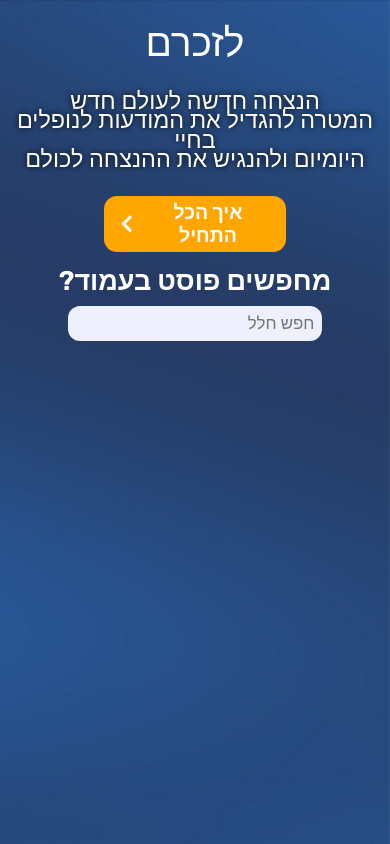
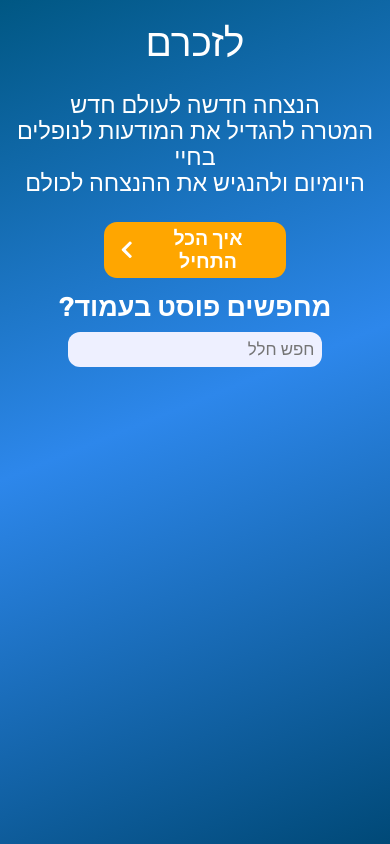
Before and after one commit to RonMordo/lezichram, a React (Vite) app: page / in a window 390 px wide. Built offline with nearby package versions, Linux system fonts and the light colour scheme.

Commit message:
Changed background and fixed mobile glitch.

```diff
--- a/src/components/root/Root.jsx
+++ b/src/components/root/Root.jsx
@@ -9,6 +9,7 @@ function Root() {
 
   return (
     <div className="root">
+      <div className="fixed-bg" />
       <div className="title">
         <h1>לזכרם</h1>
       </div>
--- a/src/styles/global.css
+++ b/src/styles/global.css
@@ -20,11 +20,22 @@ body {
   text-align: center;
   display: flex;
   justify-content: center;
-  background-image: url("/src/assets/backgroundImg.jpg");
+  /* background-image: url("/src/assets/backgroundImg.jpg");
   background-repeat: repeat;
   background-size: cover;
   background-attachment: fixed;
-  background-position: center;
+  background-position: center; */
+  /* background: #2c3e50; /* fallback for old browsers */
+  /* background: -webkit-linear-gradient(to right, #3498db, #2c3e50);
+  background: linear-gradient(to right, #3498db, #2c3e50); */
+  /* background: rgb(0, 140, 210);
+  background: linear-gradient(
+    158deg,
+    rgb(0, 87, 131) 0%,
+    rgba(45, 135, 235, 1) 48%,
+    rgb(0, 73, 119) 100%
+  ); */
+  /* background-attachment: fixed; */
 }
 
 .root {
@@ -43,13 +54,30 @@ body {
   color: white;
 }
 
+.fixed-bg {
+  position: fixed;
+  top: 0;
+  left: 0;
+  width: 100%;
+  height: 100vh;
+  min-height: 100vh;
+  background: rgb(0, 140, 210);
+  background: linear-gradient(
+    158deg,
+    rgb(0, 87, 131) 0%,
+    rgba(45, 135, 235, 1) 48%,
+    rgb(0, 73, 119) 100%
+  );
+  z-index: -1;
+}
+
 .about {
   font-size: 1.6rem;
-  line-height: 1.5rem;
+  line-height: 2rem;
   margin-bottom: 1rem;
   color: white;
   /* background-color: rgba(0, 0, 0, 0.5); */
-  text-shadow: 0 0 6px rgba(0, 0, 0, 1);
+  /* text-shadow: 0 0 6px rgba(0, 0, 0, 1); */
   border-radius: 1rem;
   padding: 1rem;
 }
```
